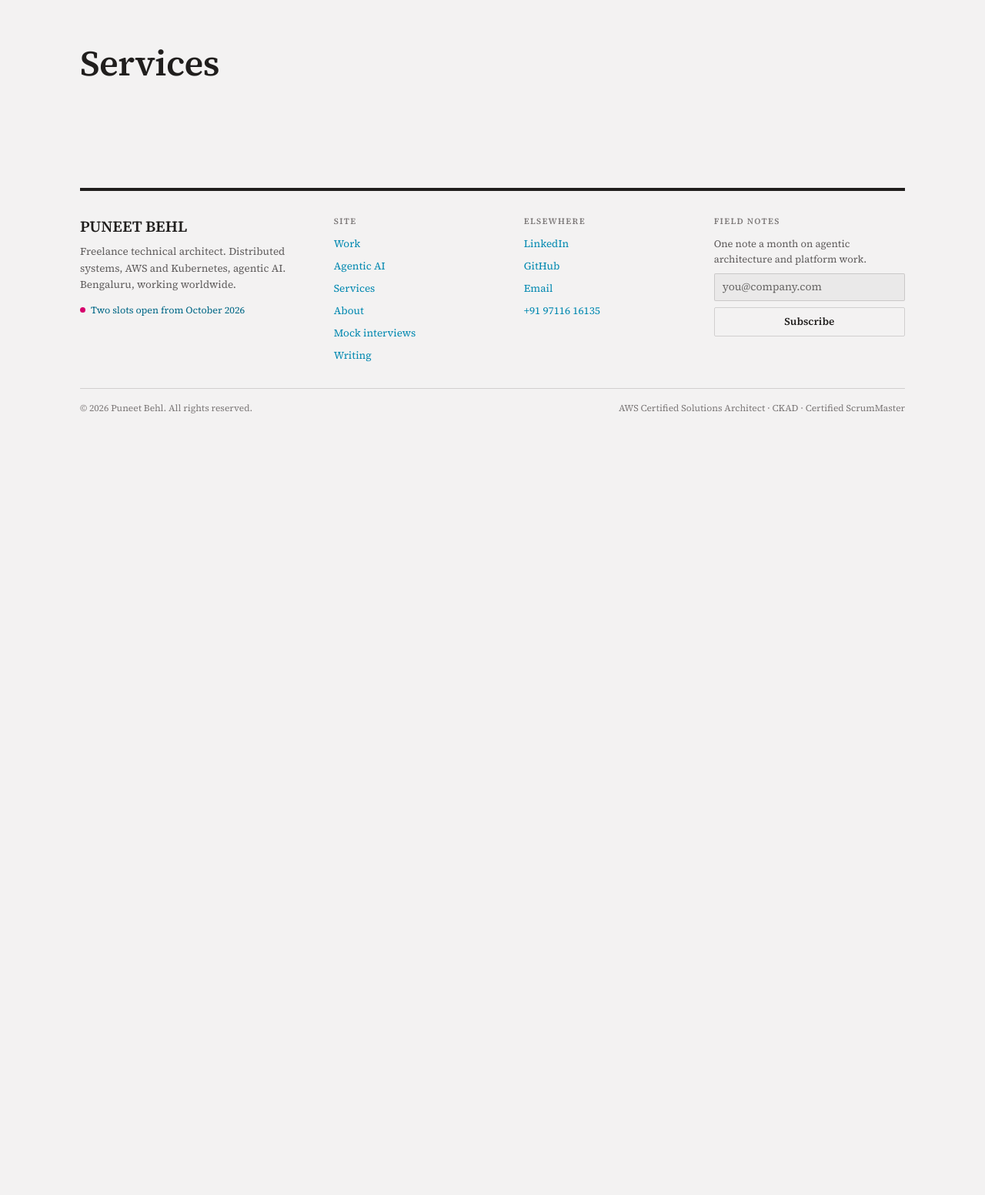
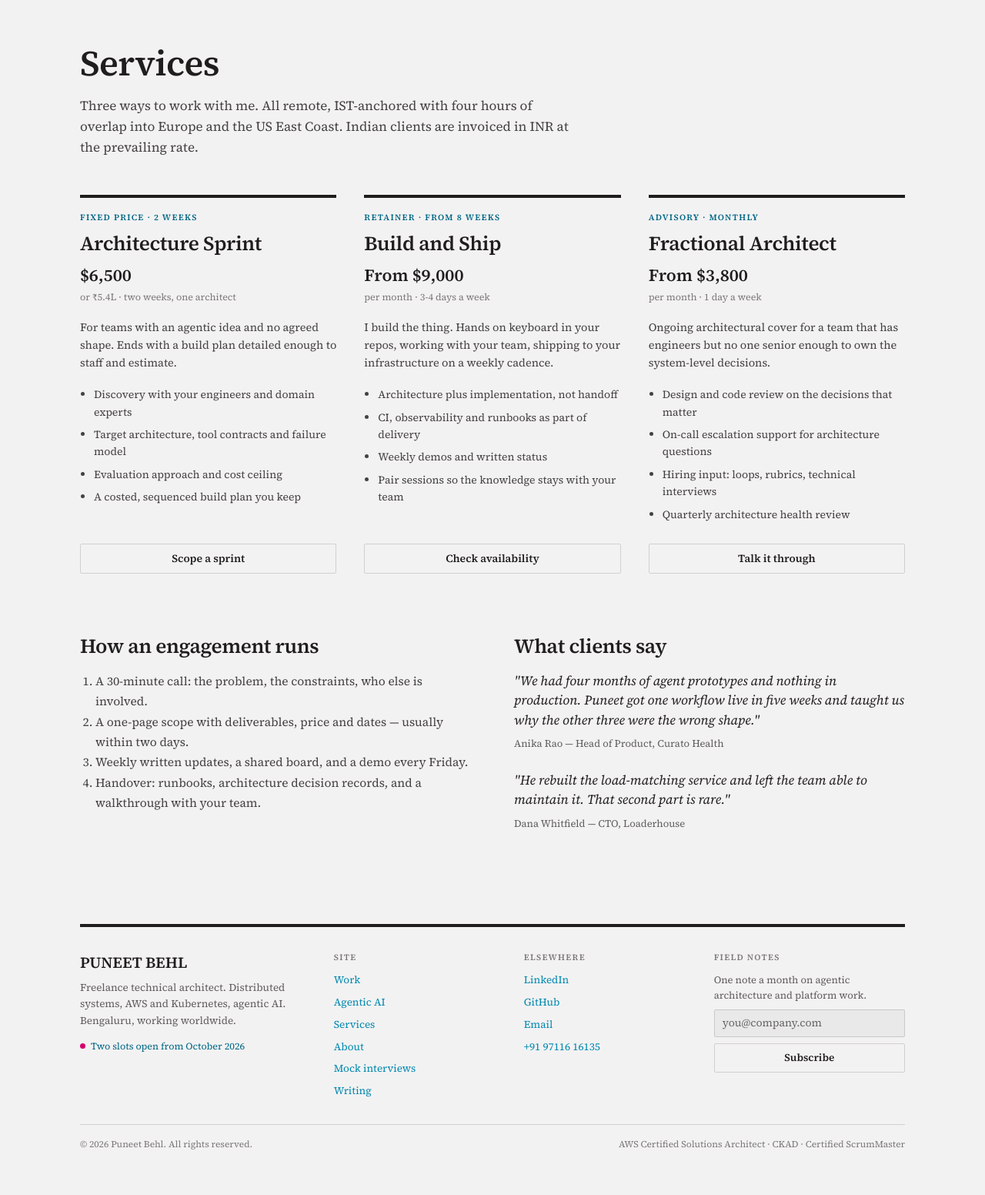
Before and after one commit to puneet739/PuneetBehl.com, a FastAPI app: page /services in a window 1280 px wide. Shown: the part 112-1664 px from the top of the page at 77% size. Before the commit the page ends 649 px from the top, so only its background shows below. Run offline with FastAPI, Linux system fonts and the light colour scheme.

Commit message:
feat: services page
Co-Authored-By: Claude Sonnet 5 <noreply@anthropic.com>
Claude-Session: https://claude.ai/code/session_016StC9P91yaMXq4NqV1YWQT

```diff
--- a/app/templates/services.html
+++ b/app/templates/services.html
@@ -1,2 +1,43 @@
 {% extends "base.html" %}
-{% block main %}<main style="padding:56px 0 96px"><h1 style="font-size:46px;margin:0 0 16px">Services</h1></main>{% endblock %}
+{% block title %}Services — Puneet Behl{% endblock %}
+{% block description %}Three ways to work with me: a fixed-price architecture sprint, a build-and-ship retainer, or fractional architect cover — all remote, IST-anchored.{% endblock %}
+{% block main %}
+<main style="padding:56px 0 96px">
+  <h1 style="font-size:46px;margin:0 0 16px">Services</h1>
+  <p style="font-size:17px;line-height:1.6;max-width:38em;margin:0 0 48px;color:var(--color-neutral-800)">Three ways to work with me. All remote, IST-anchored with four hours of overlap into Europe and the US East Coast. Indian clients are invoiced in INR at the prevailing rate.</p>
+  <div class="g-3" style="display:grid;grid-template-columns:repeat(3,1fr);gap:36px">
+    {% for s in packages %}
+      <div style="display:flex;flex-direction:column;border-top:4px solid var(--color-text);padding-top:20px">
+        <div style="font:600 11px/1 var(--font-heading);letter-spacing:.12em;text-transform:uppercase;color:var(--color-accent-700);margin-bottom:14px">{{ s.kicker }}</div>
+        <h2 style="font-size:26px;margin:0 0 10px;line-height:1.15">{{ s.name }}</h2>
+        <div style="font:600 22px var(--font-heading);margin-bottom:4px">{{ s.price }}</div>
+        <div style="font-size:12.5px;color:var(--color-neutral-600);margin-bottom:18px">{{ s.terms }}</div>
+        <p style="font-size:14.5px;line-height:1.6;color:var(--color-neutral-800);margin:0 0 18px">{{ s.blurb }}</p>
+        <ul style="margin:0 0 20px;padding-left:18px;font-size:14px;line-height:1.6;color:var(--color-neutral-800)">
+          {% for i in s.items %}<li style="margin-bottom:7px">{{ i }}</li>{% endfor %}
+        </ul>
+        <a href="/contact" class="btn btn-secondary" style="margin-top:auto;font-size:14px">{{ s.cta }}</a>
+      </div>
+    {% endfor %}
+  </div>
+
+  <section class="g-2" style="margin-top:80px;display:grid;grid-template-columns:1fr 1fr;gap:56px">
+    <div>
+      <h2 style="font-size:26px;margin:0 0 18px">How an engagement runs</h2>
+      <ol style="margin:0;padding-left:20px;font-size:15.5px;line-height:1.7;color:var(--color-neutral-800)">
+        <li>A 30-minute call: the problem, the constraints, who else is involved.</li>
+        <li>A one-page scope with deliverables, price and dates — usually within two days.</li>
+        <li>Weekly written updates, a shared board, and a demo every Friday.</li>
+        <li>Handover: runbooks, architecture decision records, and a walkthrough with your team.</li>
+      </ol>
+    </div>
+    <div>
+      <h2 style="font-size:26px;margin:0 0 18px">What clients say</h2>
+      <div style="display:flex;flex-direction:column;gap:24px">
+        <blockquote style="margin:0"><p style="font:italic 400 17px/1.5 var(--font-body);margin:0 0 8px">"We had four months of agent prototypes and nothing in production. Puneet got one workflow live in five weeks and taught us why the other three were the wrong shape."</p><footer style="font-size:13px;color:var(--color-neutral-700)">Anika Rao — Head of Product, Curato Health</footer></blockquote>
+        <blockquote style="margin:0"><p style="font:italic 400 17px/1.5 var(--font-body);margin:0 0 8px">"He rebuilt the load-matching service and left the team able to maintain it. That second part is rare."</p><footer style="font-size:13px;color:var(--color-neutral-700)">Dana Whitfield — CTO, Loaderhouse</footer></blockquote>
+      </div>
+    </div>
+  </section>
+</main>
+{% endblock %}
```
Also changed, not shown: tests/test_services.py (added, +86 -0 lines).
